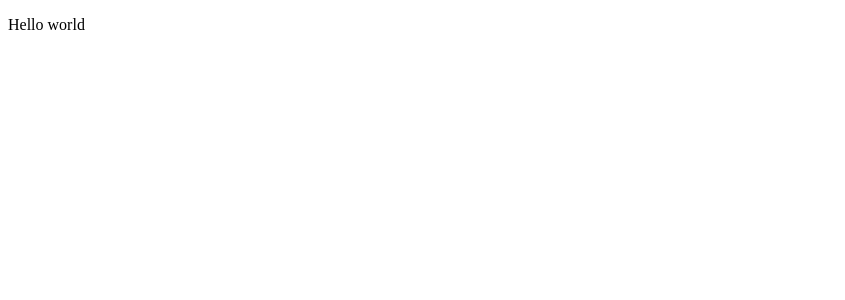
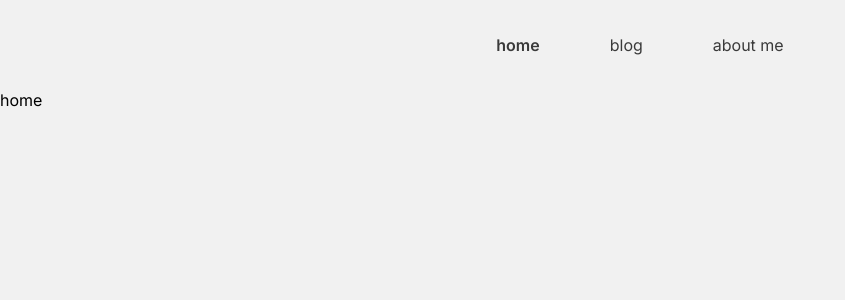
Before and after one commit to felipinas/notion-blog, a React (Vite) app: page / in a window 1280 px wide. Shown: the top 300 px of the page, without its empty margins (0-845 px from the left). Built offline with nearby package versions, Linux system fonts and the light colour scheme.

Commit message:
feat: config app with theme, routes and global styles

```diff
--- a/src/App.tsx
+++ b/src/App.tsx
@@ -1,8 +1,19 @@
+import { BrowserRouter } from 'react-router-dom';
+import { ThemeProvider } from 'styled-components';
+
+import { Routes } from './routes';
+
+import { GlobalStyles, defaultTheme } from './styles';
+
 function App() {
   return (
-    <div className="App">
-      <p>Hello world</p>
-    </div>
+    <ThemeProvider theme={defaultTheme}>
+      <GlobalStyles />
+
+      <BrowserRouter>
+        <Routes />
+      </BrowserRouter>
+    </ThemeProvider>
   );
 }
 
```
